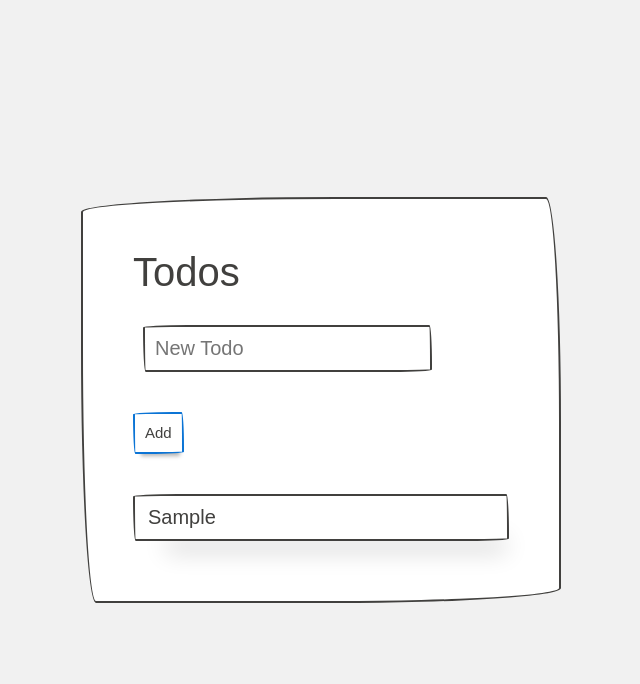
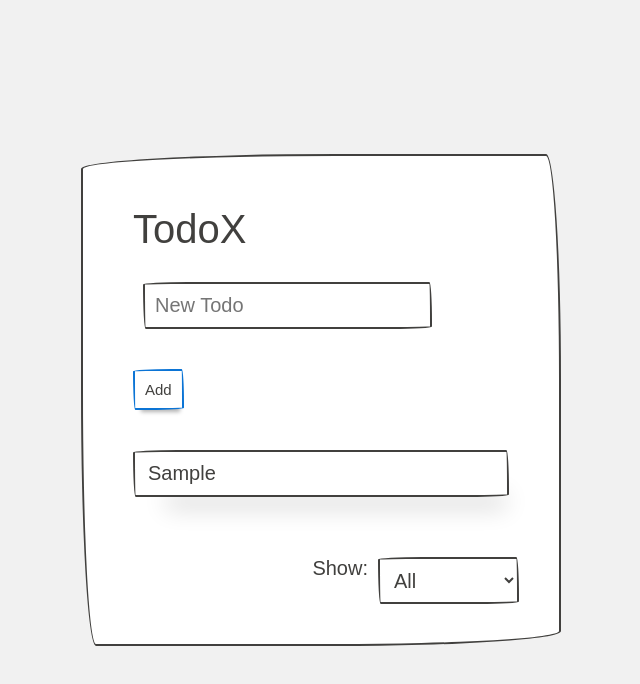
Before and after one commit to hritesh-sonawane/TodoX, a React (Create React App) app: page / in a window 1280 px wide. Both pictures are taken after typing "Sample" into the empty fields and a click on the input "Add". Shown: the top 684 px of the page, without its empty margins (319-959 px from the left). Built offline with nearby package versions, Linux system fonts and the light colour scheme; a web font is replaced by a local one.

Commit message:
add feature - filter todos🐞

```diff
--- a/package.json
+++ b/package.json
@@ -14,6 +14,7 @@
     "react-scripts": "4.0.3",
     "redux": "^4.1.1",
     "styled-components": "^5.3.0",
+    "uuid": "^8.3.2",
     "web-vitals": "^1.0.1"
   },
   "scripts": {
--- a/src/actions/index.js
+++ b/src/actions/index.js
@@ -2,16 +2,10 @@
 
 import { ADD_TODO, SET_FILTER, TOGGLE_TODO } from "../constants/action-types";
 
-let nextTodoId = 0;
-
-export const addTodo = (text) => {
-  return {
-    type: ADD_TODO,
-    id: nextTodoId++,
-    completed: false,
-    text,
-  };
-};
+export const addTodo = (payload) => ({
+  type: ADD_TODO,
+  payload,
+});
 
 export const setFilter = (filter) => {
   return {
--- a/src/components/AddTodo.js
+++ b/src/components/AddTodo.js
@@ -1,10 +1,11 @@
 import React from "react";
 import { connect } from "react-redux";
 import { addTodo } from "../actions";
+import { v4 as uuidv4 } from "uuid";
 
 const mapDispatchToProps = (dispatch) => {
   return {
-    onSubmit: (text) => dispatch(addTodo(text)),
+    onSubmit: (todo) => dispatch(addTodo(todo)),
   };
 };
 
@@ -16,14 +17,19 @@ const AddTodo = ({ onSubmit }) => {
       <form
         onSubmit={(e) => {
           e.preventDefault();
+          const id = uuidv4();
           if (input.value.trim()) {
-            onSubmit(input.value);
+            onSubmit({
+              id,
+              text: input.value,
+              completed: false,
+            });
             input.value = "";
           }
         }}
         className="row"
       >
-        <div className="col col-sm-9 padding-right-small">
+        <div className="col col-xs-9 padding-right-small">
           <input
             type="text"
             placeholder="New Todo"
@@ -32,7 +38,7 @@ const AddTodo = ({ onSubmit }) => {
             }}
           />
         </div>
-        <div className="col col-sm-3 padding-left-small">
+        <div className="col col-xs-3 padding-left-small">
           <input type="submit" value="Add" className="paper-btn btn-small" />
         </div>
       </form>
--- a/src/components/App.js
+++ b/src/components/App.js
@@ -10,7 +10,7 @@ const Container = styled.div`
 `;
 
 const Paper = styled.div`
-  max-width: 480px;
+  width: 480px !important;
   background-color: white;
 `;
 
@@ -18,8 +18,8 @@ class App extends Component {
   render() {
     return (
       <Container className="row flex-center flex-middle">
-        <Paper className="border border-primary padding-large">
-          <h3 className="margin-small">Todos</h3>
+        <Paper className="border border-primary padding-large margin-large no-responsive">
+          <h3 className="margin-small">TodoX</h3>
           <AddTodo />
           <TodoList />
         </Paper>
--- a/src/components/Filter.js
+++ b/src/components/Filter.js
@@ -1,23 +1,34 @@
 import React from "react";
 import { connect } from "react-redux";
+import styled from "styled-components";
 
 import { setFilter } from "../actions";
-import { FILTER_COMPLETED } from "../constants/filters";
+import {
+  FILTER_COMPLETED,
+  FILTER_ALL,
+  FILTER_ACTIVE,
+} from "../constants/filters";
 
 const mapDispatchToProps = (dispatch) => {
   return {
-    onChangeFilter: (filter) => dispatch(setFilter(filter)),
+    onChangeFilter: (e) => dispatch(setFilter(e.target.value)),
   };
 };
 
+const Dropdown = styled.div`
+  margin: 3em 0 0 0;
+`;
+
 const Filter = ({ onChangeFilter }) => {
   return (
-    <div>
-      Show:
-      <button onClick={(e) => onChangeFilter(FILTER_COMPLETED)}>
-        Completed
-      </button>
-    </div>
+    <Dropdown className="row flex-right">
+      <span className="padding-right-small">Show:</span>
+      <select onChange={onChangeFilter}>
+        <option value={FILTER_ALL}>All</option>
+        <option value={FILTER_ACTIVE}>Active</option>
+        <option value={FILTER_COMPLETED}>Completed</option>
+      </select>
+    </Dropdown>
   );
 };
 
--- a/src/components/Todo.js
+++ b/src/components/Todo.js
@@ -14,13 +14,20 @@ const Item = styled.li`
   &:before {
     content: "";
   }
+  cursor: pointer;
+  overflow-wrap: break-word;
 `;
 
 const Todo = ({ id, text, completed, onItemClick }) => {
   return (
     <Item
-      className="padding-small margin-small"
+      className={
+        "padding-small margin-small " +
+        (completed ? "background-primary" : "shadow shadow-hover")
+      }
+      key={id}
       onClick={(e) => onItemClick(id)}
+      style={completed ? { textDecoration: "line-through" } : {}}
     >
       {text}
     </Item>
--- a/src/components/TodoList.js
+++ b/src/components/TodoList.js
@@ -6,6 +6,7 @@ import {
   FILTER_ACTIVE,
 } from "../constants/filters";
 import Todo from "./Todo";
+import Filter from "./Filter";
 import styled from "styled-components";
 
 const filteredTodos = (todos, filter) => {
@@ -13,9 +14,9 @@ const filteredTodos = (todos, filter) => {
     case FILTER_ALL:
       return todos;
     case FILTER_COMPLETED:
-      return todos.map((todo) => todo.completed);
+      return todos.filter((todo) => todo.completed);
     case FILTER_ACTIVE:
-      return todos.map((todo) => !todo.completed);
+      return todos.filter((todo) => !todo.completed);
     default:
       return todos;
   }
@@ -24,6 +25,7 @@ const filteredTodos = (todos, filter) => {
 const mapStateToProps = (state) => {
   return {
     todos: filteredTodos(state.todos, state.filter),
+    filter: state.filter,
   };
 };
 
@@ -31,16 +33,21 @@ const List = styled.ul`
   padding-left: 0;
 `;
 
-const TodoList = ({ todos }) => {
-  if (todos.length === 0)
-    return <div className="row flex-center">Nothing to display.</div>;
+const TodoList = ({ todos, filter }) => {
+  if (todos.length === 0 && filter === FILTER_ALL)
+    return (
+      <div className="row flex-center margin-top-large">Nothing to display</div>
+    );
 
   return (
-    <List className="child-borders child-shadows-hover">
-      {todos.map((todo) => (
-        <Todo className="row" key={todo.id} {...todo} />
-      ))}
-    </List>
+    <div>
+      <List className="child-borders">
+        {todos.map((todo) => (
+          <Todo className="row" key={todo.id} {...todo} />
+        ))}
+      </List>
+      <Filter />
+    </div>
   );
 };
 
--- a/src/reducers/todos.js
+++ b/src/reducers/todos.js
@@ -6,14 +6,7 @@ import { ADD_TODO, TOGGLE_TODO } from "../constants/action-types";
 const todos = (state = [], action) => {
   switch (action.type) {
     case ADD_TODO:
-      return [
-        ...state,
-        {
-          id: action.id,
-          text: action.text,
-          completed: action.completed,
-        },
-      ];
+      return [...state, action.payload];
 
     case TOGGLE_TODO:
       return state.map((todo) => {
```
Also changed, not shown: 1 other file (tests, documents, lock files or other folders).
